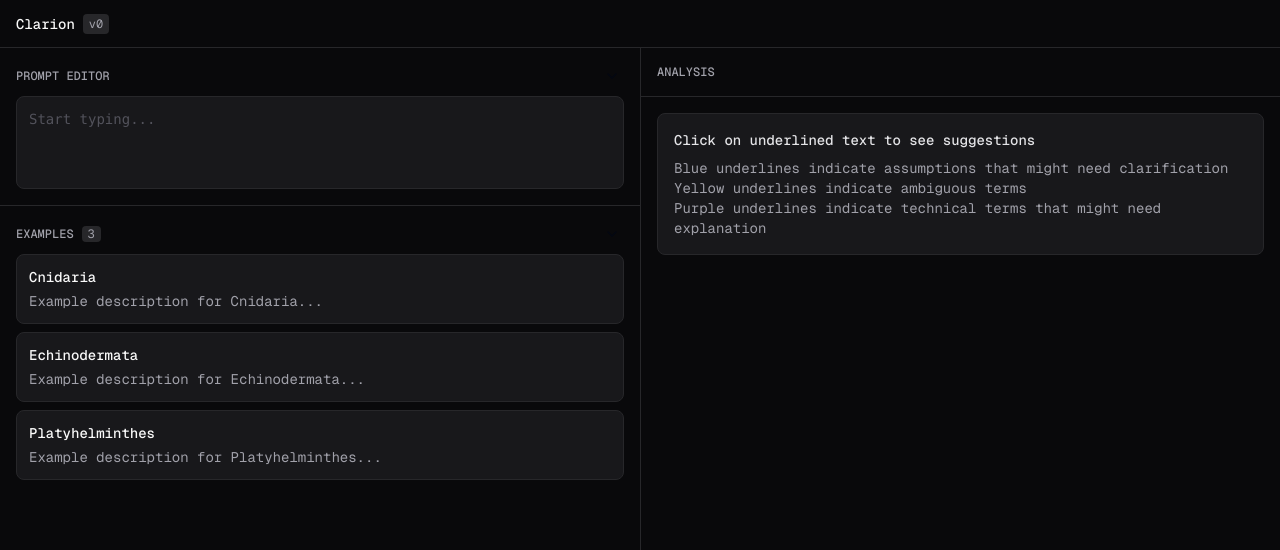
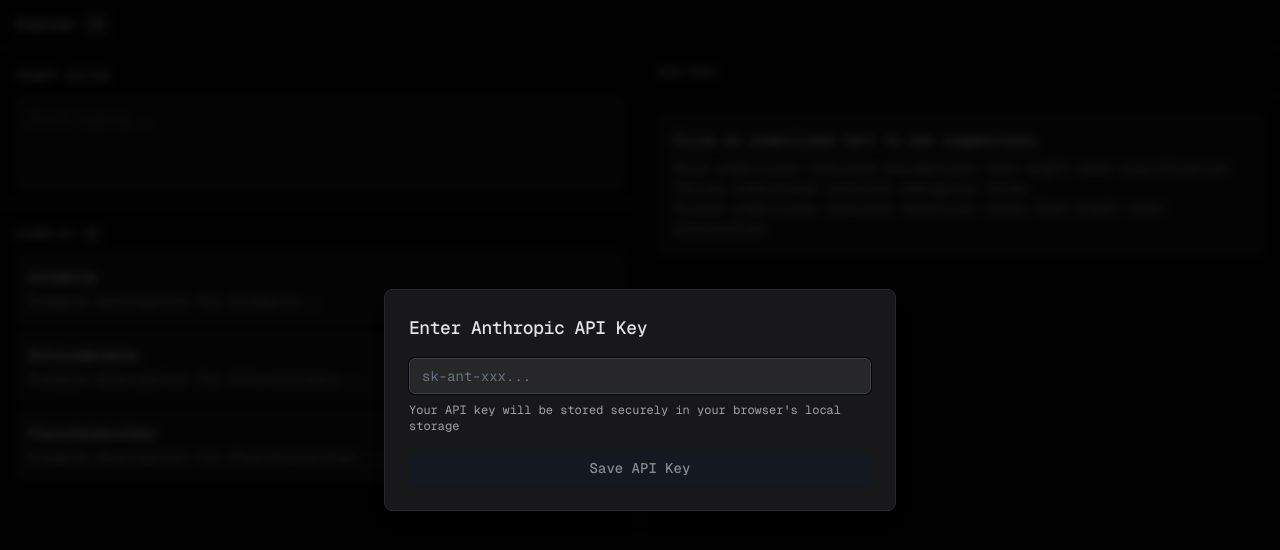
Before and after one commit to Arron-Stothart/promptly, a Next.js app: page / in a window 1280 px wide. Shown: the top 550 px of the page. Built offline with nearby package versions, Linux system fonts and the light colour scheme.

Commit message:
feat: API Key dialog, useApiKey hook

```diff
--- a/package.json
+++ b/package.json
@@ -9,6 +9,7 @@
     "lint": "next lint"
   },
   "dependencies": {
+    "@radix-ui/react-dialog": "^1.1.6",
     "@radix-ui/react-separator": "^1.1.2",
     "@radix-ui/react-slot": "^1.1.2",
     "@radix-ui/react-tabs": "^1.1.3",
--- a/src/app/page.tsx
+++ b/src/app/page.tsx
@@ -1,15 +1,27 @@
 "use client"
-import { ChevronDown, FileCode, FileText, List, MessageSquare, Plus, Settings, Sparkles, Zap } from "lucide-react"
-import Link from "next/link"
+import { ChevronDown, Settings } from "lucide-react"
+import { useEffect, useState } from "react"
 
 import { Button } from "@/components/ui/button"
-import { Separator } from "@/components/ui/separator"
-import { Tabs, TabsList, TabsTrigger } from "@/components/ui/tabs"
 import Editor, { Analysis } from "@/components/Editor"
-import { useState } from "react"
+import ApiKeyDialog from "@/components/ApiKeyDialog"
+import { useApiKey } from "@/hooks/useApiKey"
 
 export default function DashboardPage() {
   const [selectedAnalysis, setSelectedAnalysis] = useState<Analysis | null>(null)
+  const { apiKey, isLoading, saveApiKey, clearApiKey } = useApiKey()
+  const [showApiKeyDialog, setShowApiKeyDialog] = useState(false)
+
+  // Use useEffect to handle the API key check
+  useEffect(() => {
+    if (!apiKey && !isLoading) {
+      setShowApiKeyDialog(true)
+    }
+  }, [apiKey, isLoading])
+
+  if (isLoading) {
+    return null // Or show a loading spinner
+  }
 
   return (
     <div className="flex min-h-screen flex-col bg-zinc-950">
@@ -21,6 +33,14 @@
             <span className="rounded bg-zinc-800 px-1.5 py-0.5 text-xs text-zinc-400">v0</span>
           </div>
         </div>
+        <Button
+          variant="ghost"
+          size="icon"
+          className="h-8 w-8"
+          onClick={() => setShowApiKeyDialog(true)}
+        >
+          <Settings className="h-4 w-4" />
+        </Button>
       </div>
 
       {/* Main Content */}
@@ -111,6 +131,16 @@
           </div>
         </div>
       </div>
+
+      {/* API Key Dialog */}
+      {showApiKeyDialog && (
+        <ApiKeyDialog
+          onSubmit={(newKey) => {
+            saveApiKey(newKey);
+            setShowApiKeyDialog(false);
+          }}
+        />
+      )}
     </div>
   )
 }
--- /dev/null
+++ b/src/components/ApiKeyDialog.tsx
@@ -0,0 +1,62 @@
+"use client"
+import { useState } from "react"
+import { Button } from "@/components/ui/button"
+import { Input } from "@/components/ui/input"
+import {
+  Dialog,
+  DialogContent,
+  DialogHeader,
+  DialogTitle,
+} from "@/components/ui/dialog"
+
+interface ApiKeyDialogProps {
+  onSubmit: (apiKey: string) => void
+}
+
+export default function ApiKeyDialog({ onSubmit }: ApiKeyDialogProps) {
+  const [apiKey, setApiKey] = useState("")
+
+  const handleSubmit = (e: React.FormEvent) => {
+    e.preventDefault()
+    if (apiKey.trim()) {
+      onSubmit(apiKey.trim())
+    }
+  }
+
+  return (
+    <Dialog open={true} onOpenChange={() => {}}>
+      <DialogContent
+        className="border border-zinc-800 bg-zinc-900 p-6 shadow-lg"
+        onEscapeKeyDown={(e) => e.preventDefault()}
+        onInteractOutside={(e) => e.preventDefault()}
+        onPointerDownOutside={(e) => e.preventDefault()}
+        closeButton={false}
+      >
+        <DialogHeader>
+          <DialogTitle className="text-lg font-medium text-zinc-200">Enter Anthropic API Key</DialogTitle>
+        </DialogHeader>
+        <form onSubmit={handleSubmit} className="space-y-4">
+          <div>
+            <Input
+              type="password"
+              placeholder="sk-ant-xxx..."
+              value={apiKey}
+              onChange={(e) => setApiKey(e.target.value)}
+              className="w-full bg-zinc-800 border-zinc-700"
+            />
+            <p className="mt-2 text-xs text-zinc-400">
+              Your API key will be stored securely in your browser&apos;s local storage
+            </p>
+          </div>
+          <Button
+            type="submit"
+            className="w-full"
+            disabled={!apiKey.trim()}
+          >
+            Save API Key
+          </Button>
+        </form>
+      </DialogContent>
+    </Dialog>
+  )
+}
--- /dev/null
+++ b/src/components/ui/dialog.tsx
@@ -0,0 +1,124 @@
+"use client"
+
+import * as React from "react"
+import * as DialogPrimitive from "@radix-ui/react-dialog"
+import { X } from "lucide-react"
+
+import { cn } from "@/lib/utils"
+
+const Dialog = DialogPrimitive.Root
+
+const DialogTrigger = DialogPrimitive.Trigger
+
+const DialogPortal = DialogPrimitive.Portal
+
+const DialogClose = DialogPrimitive.Close
+
+const DialogOverlay = React.forwardRef<
+  React.ElementRef<typeof DialogPrimitive.Overlay>,
+  React.ComponentPropsWithoutRef<typeof DialogPrimitive.Overlay>
+>(({ className, ...props }, ref) => (
+  <DialogPrimitive.Overlay
+    ref={ref}
+    className={cn(
+      "fixed inset-0 z-50 bg-black/80 backdrop-blur-sm data-[state=open]:animate-in data-[state=closed]:animate-out data-[state=closed]:fade-out-0 data-[state=open]:fade-in-0",
+      className
+    )}
+    {...props}
+  />
+))
+DialogOverlay.displayName = DialogPrimitive.Overlay.displayName
+
+const DialogContent = React.forwardRef<
+  React.ElementRef<typeof DialogPrimitive.Content>,
+  React.ComponentPropsWithoutRef<typeof DialogPrimitive.Content> & { closeButton?: boolean }
+>(({ className, children, closeButton = true, ...props }, ref) => (
+  <DialogPortal>
+    <DialogOverlay />
+    <DialogPrimitive.Content
+      ref={ref}
+      className={cn(
+        "fixed left-[50%] top-[50%] z-50 grid w-full max-w-lg translate-x-[-50%] translate-y-[-50%] gap-4 border bg-background p-6 shadow-lg duration-200 data-[state=open]:animate-in data-[state=closed]:animate-out data-[state=closed]:fade-out-0 data-[state=open]:fade-in-0 data-[state=closed]:zoom-out-95 data-[state=open]:zoom-in-95 data-[state=closed]:slide-out-to-left-1/2 data-[state=closed]:slide-out-to-top-[48%] data-[state=open]:slide-in-from-left-1/2 data-[state=open]:slide-in-from-top-[48%] sm:rounded-lg",
+        className
+      )}
+      {...props}
+    >
+      {children}
+      {closeButton && (
+        <DialogPrimitive.Close className="absolute right-4 top-4 rounded-sm opacity-70 ring-offset-background transition-opacity hover:opacity-100 focus:outline-none focus:ring-2 focus:ring-ring focus:ring-offset-2 disabled:pointer-events-none data-[state=open]:bg-accent data-[state=open]:text-muted-foreground">
+          <X className="h-4 w-4" />
+          <span className="sr-only">Close</span>
+        </DialogPrimitive.Close>
+      )}
+    </DialogPrimitive.Content>
+  </DialogPortal>
+))
+DialogContent.displayName = DialogPrimitive.Content.displayName
+
+const DialogHeader = ({
+  className,
+  ...props
+}: React.HTMLAttributes<HTMLDivElement>) => (
+  <div
+    className={cn(
+      "flex flex-col space-y-1.5 text-center sm:text-left",
+      className
+    )}
+    {...props}
+  />
+)
+DialogHeader.displayName = "DialogHeader"
+
+const DialogFooter = ({
+  className,
+  ...props
+}: React.HTMLAttributes<HTMLDivElement>) => (
+  <div
+    className={cn(
+      "flex flex-col-reverse sm:flex-row sm:justify-end sm:space-x-2",
+      className
+    )}
+    {...props}
+  />
+)
+DialogFooter.displayName = "DialogFooter"
+
+const DialogTitle = React.forwardRef<
+  React.ElementRef<typeof DialogPrimitive.Title>,
+  React.ComponentPropsWithoutRef<typeof DialogPrimitive.Title>
+>(({ className, ...props }, ref) => (
+  <DialogPrimitive.Title
+    ref={ref}
+    className={cn(
+      "text-lg font-semibold leading-none tracking-tight",
+      className
+    )}
+    {...props}
+  />
+))
+DialogTitle.displayName = DialogPrimitive.Title.displayName
+
+const DialogDescription = React.forwardRef<
+  React.ElementRef<typeof DialogPrimitive.Description>,
+  React.ComponentPropsWithoutRef<typeof DialogPrimitive.Description>
+>(({ className, ...props }, ref) => (
+  <DialogPrimitive.Description
+    ref={ref}
+    className={cn("text-sm text-muted-foreground", className)}
+    {...props}
+  />
+))
+DialogDescription.displayName = DialogPrimitive.Description.displayName
+
+export {
+  Dialog,
+  DialogPortal,
+  DialogOverlay,
+  DialogTrigger,
+  DialogClose,
+  DialogContent,
+  DialogHeader,
+  DialogFooter,
+  DialogTitle,
+  DialogDescription,
+}
--- /dev/null
+++ b/src/components/ui/input.tsx
@@ -0,0 +1,22 @@
+import * as React from "react"
+
+import { cn } from "@/lib/utils"
+
+const Input = React.forwardRef<HTMLInputElement, React.ComponentProps<"input">>(
+  ({ className, type, ...props }, ref) => {
+    return (
+      <input
+        type={type}
+        className={cn(
+          "flex h-9 w-full rounded-md border border-input bg-transparent px-3 py-1 text-base shadow-sm transition-colors file:border-0 file:bg-transparent file:text-sm file:font-medium file:text-foreground placeholder:text-muted-foreground focus-visible:outline-none focus-visible:ring-1 focus-visible:ring-ring disabled:cursor-not-allowed disabled:opacity-50 md:text-sm",
+          className
+        )}
+        ref={ref}
+        {...props}
+      />
+    )
+  }
+)
+Input.displayName = "Input"
+
+export { Input }
--- /dev/null
+++ b/src/hooks/useApiKey.ts
@@ -0,0 +1,33 @@
+"use client"
+import { useState, useEffect } from "react"
+
+const API_KEY_STORAGE_KEY = "anthropic-api-key"
+
+export function useApiKey() {
+  const [apiKey, setApiKey] = useState<string | null>(null)
+  const [isLoading, setIsLoading] = useState(true)
+
+  useEffect(() => {
+    // Load API key from localStorage on mount
+    const storedApiKey = localStorage.getItem(API_KEY_STORAGE_KEY)
+    setApiKey(storedApiKey)
+    setIsLoading(false)
+  }, [])
+
+  const saveApiKey = (newApiKey: string) => {
+    localStorage.setItem(API_KEY_STORAGE_KEY, newApiKey)
+    setApiKey(newApiKey)
+  }
+
+  const clearApiKey = () => {
+    localStorage.removeItem(API_KEY_STORAGE_KEY)
+    setApiKey(null)
+  }
+
+  return {
+    apiKey,
+    isLoading,
+    saveApiKey,
+    clearApiKey,
+  }
+}
```
Also changed, not shown: 1 other file (tests, documents, lock files or other folders).
